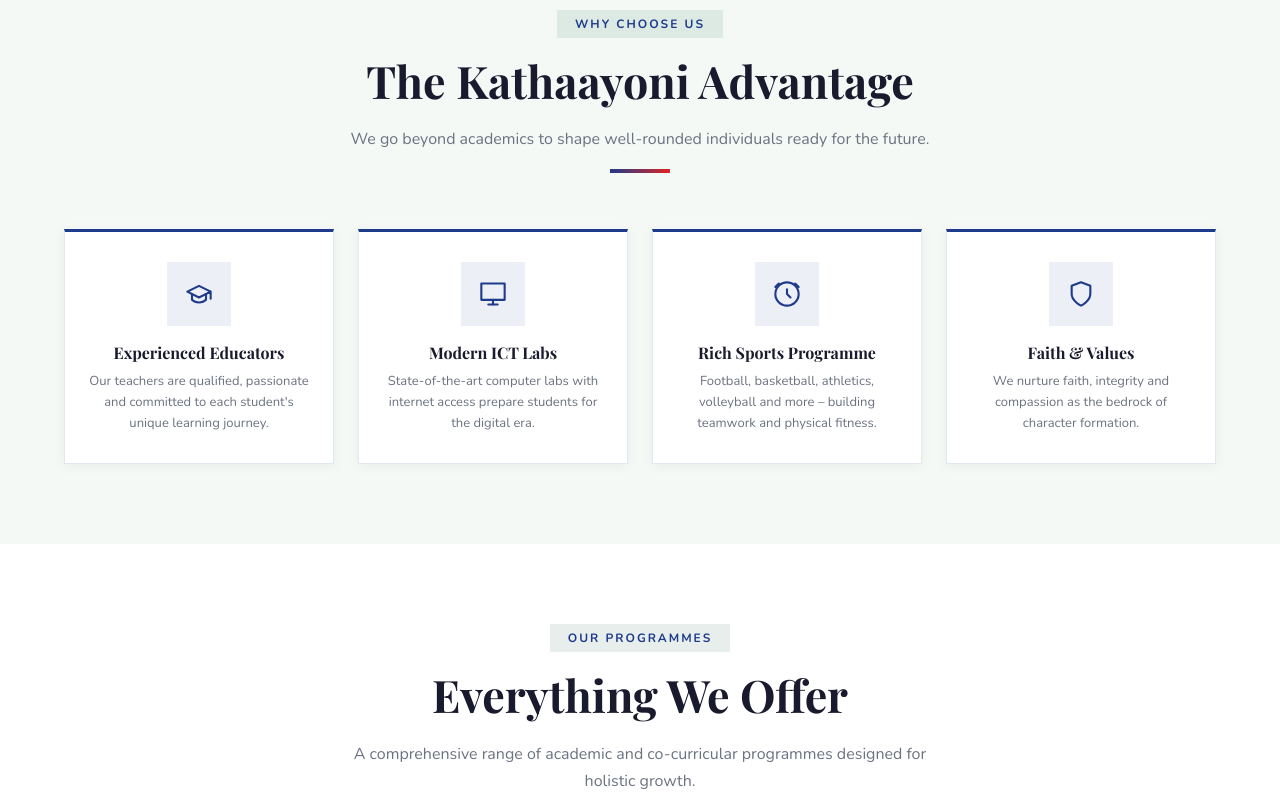
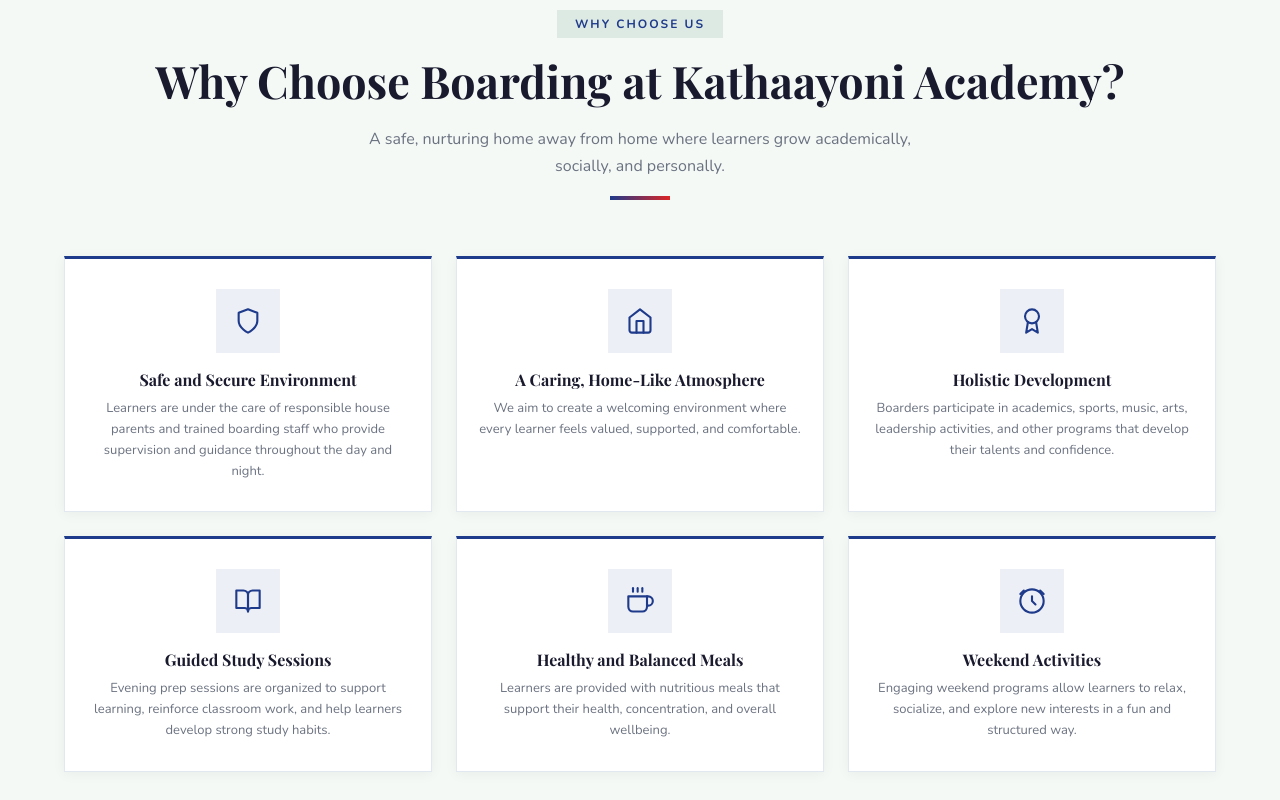
Before and after one commit to asingo-paul/kathaayoni, a plain HTML site: page index.html in a window 1280 px wide. Shown: the part 1840-2640 px from the top of the page. Drawn offline with nearby package versions, Linux system fonts and the light colour scheme.

Commit message:
Update Why Choose Us section with boarding content (6 cards)

```diff
--- a/index.html
+++ b/index.html
@@ -13,7 +13,7 @@
   <style>
     .hero-scroll{position:absolute;bottom:24px;right:28px;z-index:10;display:flex;align-items:center;gap:8px;color:rgba(255,255,255,0.7);font-size:12px;font-weight:600;letter-spacing:1px;animation:bounce 2s infinite}
     @keyframes bounce{0%,100%{transform:translateY(0)}50%{transform:translateY(-8px)}}
-    .why-grid{display:grid;grid-template-columns:repeat(4,1fr);gap:24px}
+    .why-grid{display:grid;grid-template-columns:repeat(3,1fr);gap:24px}
     .why-card{background:white;border-radius:0;padding:30px 22px;text-align:center;border:1.5px solid var(--border);border-top:3px solid var(--primary);box-shadow:0 2px 12px rgba(0,0,0,.05);transition:var(--transition)}
     .why-card:hover{border-color:var(--primary);transform:translateY(-6px);box-shadow:var(--shadow)}
     .why-icon{width:64px;height:64px;border-radius:0;background:rgba(30,58,138,.08);display:flex;align-items:center;justify-content:center;font-size:28px;margin:0 auto 16px}
@@ -263,38 +263,52 @@
   <div class="container">
     <div class="section-header">
       <span class="section-tag">Why Choose Us</span>
-      <h2 class="section-title">The Kathaayoni Advantage</h2>
-      <p class="section-sub">We go beyond academics to shape well-rounded individuals ready for the future.</p>
+      <h2 class="section-title">Why Choose Boarding at Kathaayoni Academy?</h2>
+      <p class="section-sub">A safe, nurturing home away from home where learners grow academically, socially, and personally.</p>
       <div class="divider"></div>
     </div>
     <div class="why-grid">
       <div class="why-card">
         <div class="why-icon">
-          <svg xmlns="http://www.w3.org/2000/svg" width="28" height="28" viewBox="0 0 24 24" fill="none" stroke="var(--primary)" stroke-width="1.8" stroke-linecap="round" stroke-linejoin="round"><path d="M22 10v6M2 10l10-5 10 5-10 5z"/><path d="M6 12v5c3 3 9 3 12 0v-5"/></svg>
+          <svg xmlns="http://www.w3.org/2000/svg" width="28" height="28" viewBox="0 0 24 24" fill="none" stroke="var(--primary)" stroke-width="1.8" stroke-linecap="round" stroke-linejoin="round"><path d="M12 22s8-4 8-10V5l-8-3-8 3v7c0 6 8 10 8 10z"/></svg>
         </div>
-        <h3>Experienced Educators</h3>
-        <p>Our teachers are qualified, passionate and committed to each student's unique learning journey.</p>
+        <h3>Safe and Secure Environment</h3>
+        <p>Learners are under the care of responsible house parents and trained boarding staff who provide supervision and guidance throughout the day and night.</p>
       </div>
       <div class="why-card">
         <div class="why-icon">
-          <svg xmlns="http://www.w3.org/2000/svg" width="28" height="28" viewBox="0 0 24 24" fill="none" stroke="var(--primary)" stroke-width="1.8" stroke-linecap="round" stroke-linejoin="round"><rect x="2" y="3" width="20" height="14" rx="0"/><line x1="8" y1="21" x2="16" y2="21"/><line x1="12" y1="17" x2="12" y2="21"/></svg>
+          <svg xmlns="http://www.w3.org/2000/svg" width="28" height="28" viewBox="0 0 24 24" fill="none" stroke="var(--primary)" stroke-width="1.8" stroke-linecap="round" stroke-linejoin="round"><path d="M3 9l9-7 9 7v11a2 2 0 0 1-2 2H5a2 2 0 0 1-2-2z"/><polyline points="9 22 9 12 15 12 15 22"/></svg>
         </div>
-        <h3>Modern ICT Labs</h3>
-        <p>State-of-the-art computer labs with internet access prepare students for the digital era.</p>
+        <h3>A Caring, Home-Like Atmosphere</h3>
+        <p>We aim to create a welcoming environment where every learner feels valued, supported, and comfortable.</p>
+      </div>
+      <div class="why-card">
+        <div class="why-icon">
+          <svg xmlns="http://www.w3.org/2000/svg" width="28" height="28" viewBox="0 0 24 24" fill="none" stroke="var(--primary)" stroke-width="1.8" stroke-linecap="round" stroke-linejoin="round"><circle cx="12" cy="8" r="6"/><path d="M15.477 12.89 17 22l-5-3-5 3 1.523-9.11"/></svg>
+        </div>
+        <h3>Holistic Development</h3>
+        <p>Boarders participate in academics, sports, music, arts, leadership activities, and other programs that develop their talents and confidence.</p>
+      </div>
+      <div class="why-card">
+        <div class="why-icon">
+          <svg xmlns="http://www.w3.org/2000/svg" width="28" height="28" viewBox="0 0 24 24" fill="none" stroke="var(--primary)" stroke-width="1.8" stroke-linecap="round" stroke-linejoin="round"><path d="M2 3h6a4 4 0 0 1 4 4v14a3 3 0 0 0-3-3H2z"/><path d="M22 3h-6a4 4 0 0 0-4 4v14a3 3 0 0 1 3-3h7z"/></svg>
+        </div>
+        <h3>Guided Study Sessions</h3>
+        <p>Evening prep sessions are organized to support learning, reinforce classroom work, and help learners develop strong study habits.</p>
+      </div>
+      <div class="why-card">
+        <div class="why-icon">
+          <svg xmlns="http://www.w3.org/2000/svg" width="28" height="28" viewBox="0 0 24 24" fill="none" stroke="var(--primary)" stroke-width="1.8" stroke-linecap="round" stroke-linejoin="round"><path d="M18 8h1a4 4 0 0 1 0 8h-1"/><path d="M2 8h16v9a4 4 0 0 1-4 4H6a4 4 0 0 1-4-4V8z"/><line x1="6" y1="1" x2="6" y2="4"/><line x1="10" y1="1" x2="10" y2="4"/><line x1="14" y1="1" x2="14" y2="4"/></svg>
+        </div>
+        <h3>Healthy and Balanced Meals</h3>
+        <p>Learners are provided with nutritious meals that support their health, concentration, and overall wellbeing.</p>
       </div>
       <div class="why-card">
         <div class="why-icon">
           <svg xmlns="http://www.w3.org/2000/svg" width="28" height="28" viewBox="0 0 24 24" fill="none" stroke="var(--primary)" stroke-width="1.8" stroke-linecap="round" stroke-linejoin="round"><circle cx="12" cy="12" r="10"/><path d="M12 8v4l3 3"/><path d="M5 3 2 6"/><path d="M19 3l3 3"/></svg>
         </div>
-        <h3>Rich Sports Programme</h3>
-        <p>Football, basketball, athletics, volleyball and more – building teamwork and physical fitness.</p>
-      </div>
-      <div class="why-card">
-        <div class="why-icon">
-          <svg xmlns="http://www.w3.org/2000/svg" width="28" height="28" viewBox="0 0 24 24" fill="none" stroke="var(--primary)" stroke-width="1.8" stroke-linecap="round" stroke-linejoin="round"><path d="M12 22s8-4 8-10V5l-8-3-8 3v7c0 6 8 10 8 10z"/></svg>
-        </div>
-        <h3>Faith & Values</h3>
-        <p>We nurture faith, integrity and compassion as the bedrock of character formation.</p>
+        <h3>Weekend Activities</h3>
+        <p>Engaging weekend programs allow learners to relax, socialize, and explore new interests in a fun and structured way.</p>
       </div>
     </div>
   </div>
```
